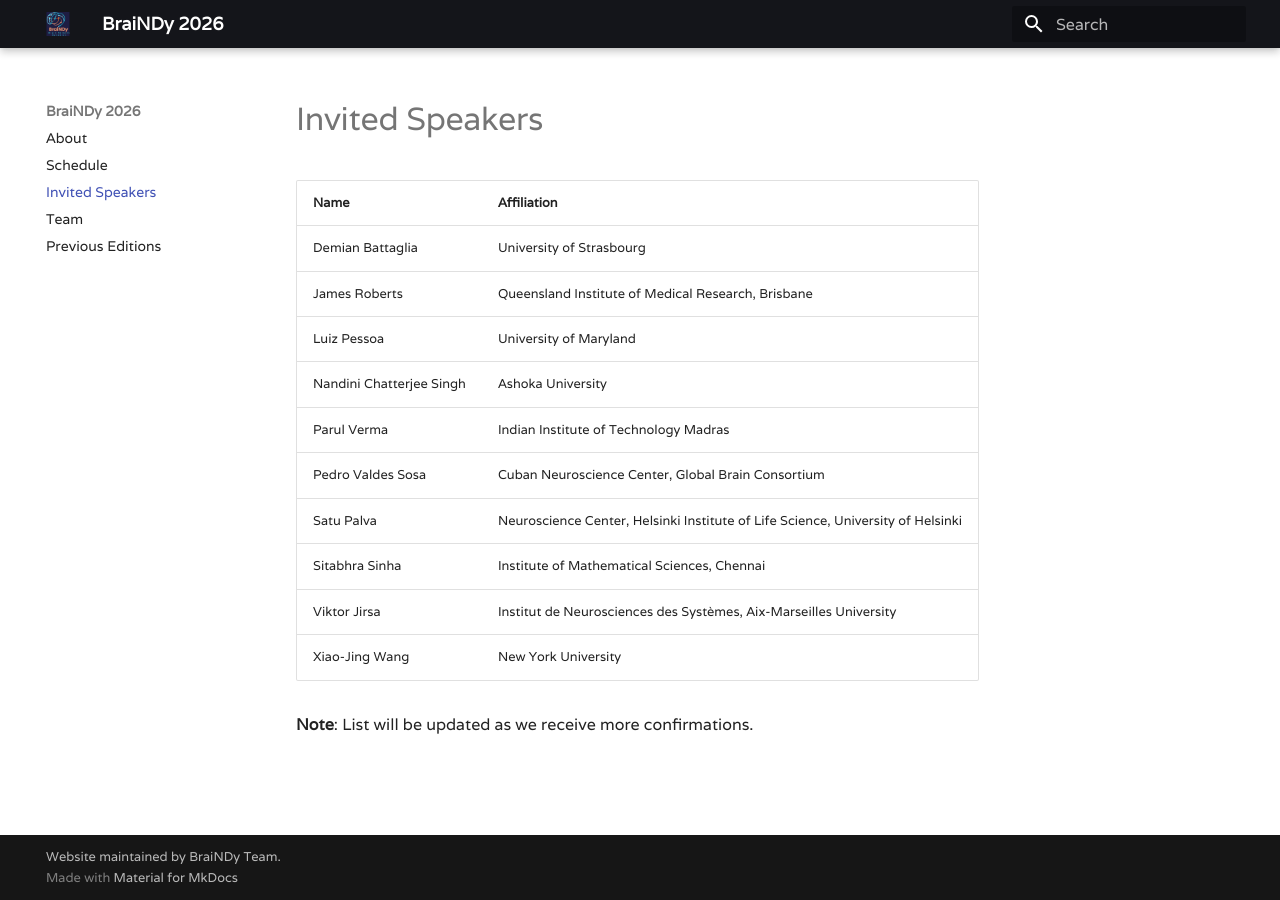
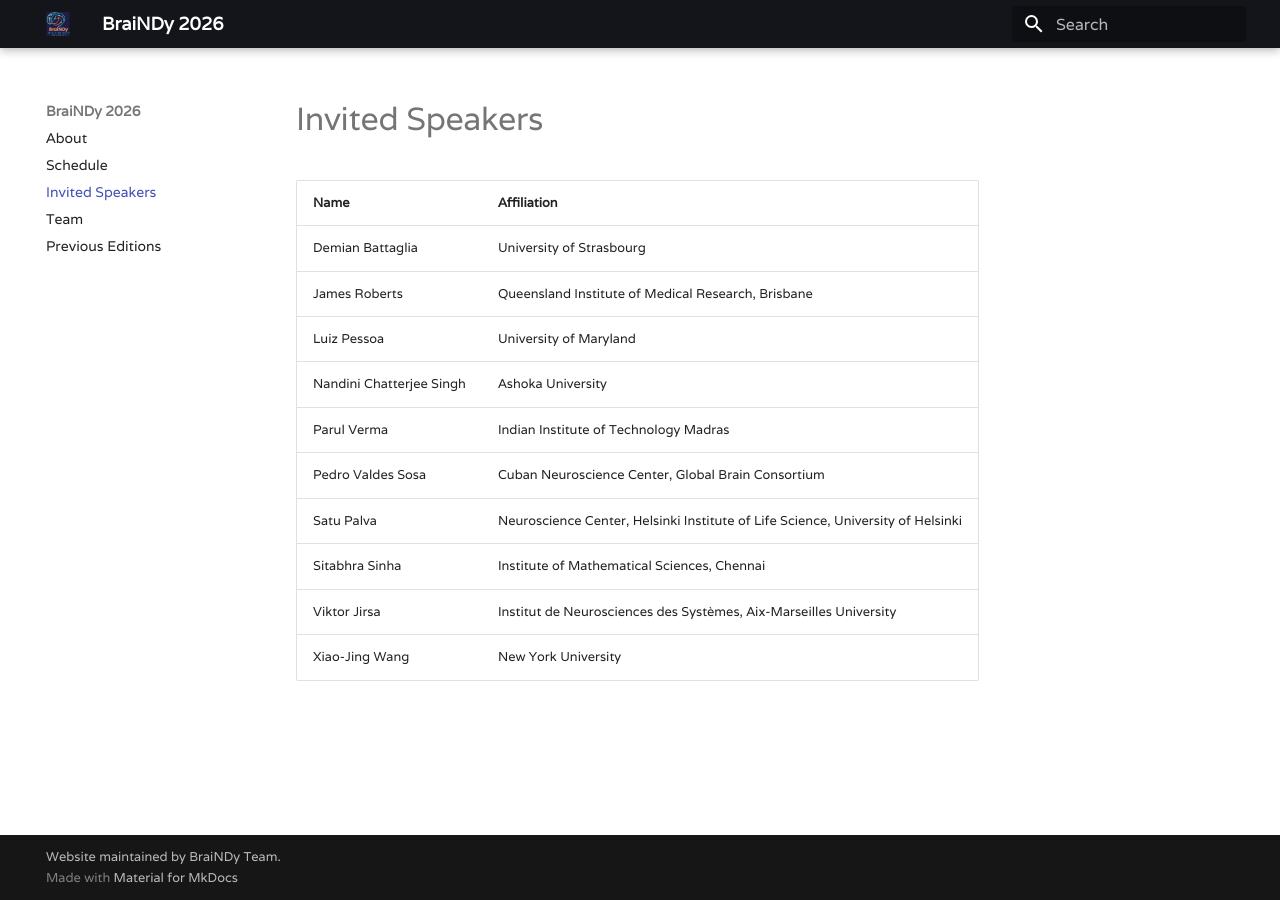
Before and after one commit to BraiNDyMeeting/v2026, an MkDocs documentation site: the page built from docs/speakers.md, in a window 1280 px wide. Built offline with MkDocs 1.6.1 and Material for MkDocs 9.7.7, drawn with Linux system fonts in a browser that asks for light colours.

Commit message:
Some changes to website

```diff
--- a/docs/speakers.md
+++ b/docs/speakers.md
@@ -13,5 +13,3 @@
 | Sitabhra Sinha           | Institute of Mathematical Sciences, Chennai                                               |
 | Viktor Jirsa             | Institut de Neurosciences des Systèmes, Aix-Marseilles University                         |
 | Xiao-Jing Wang           | New York University                                                                       |
-
-**Note**: List will be updated as we receive more confirmations.
```
Also changed, not shown: site/search/search_index.json, site/speakers/index.html.
